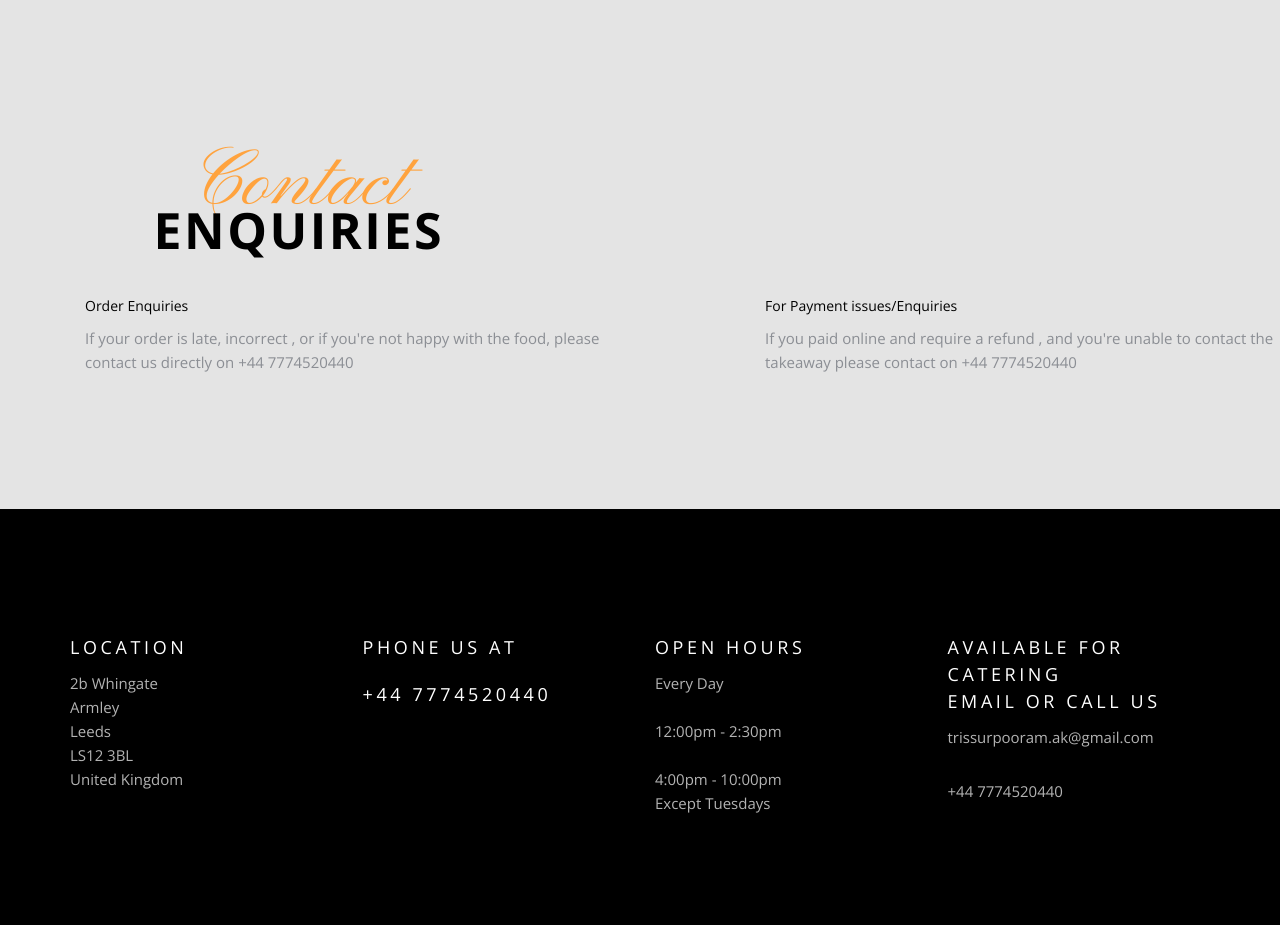
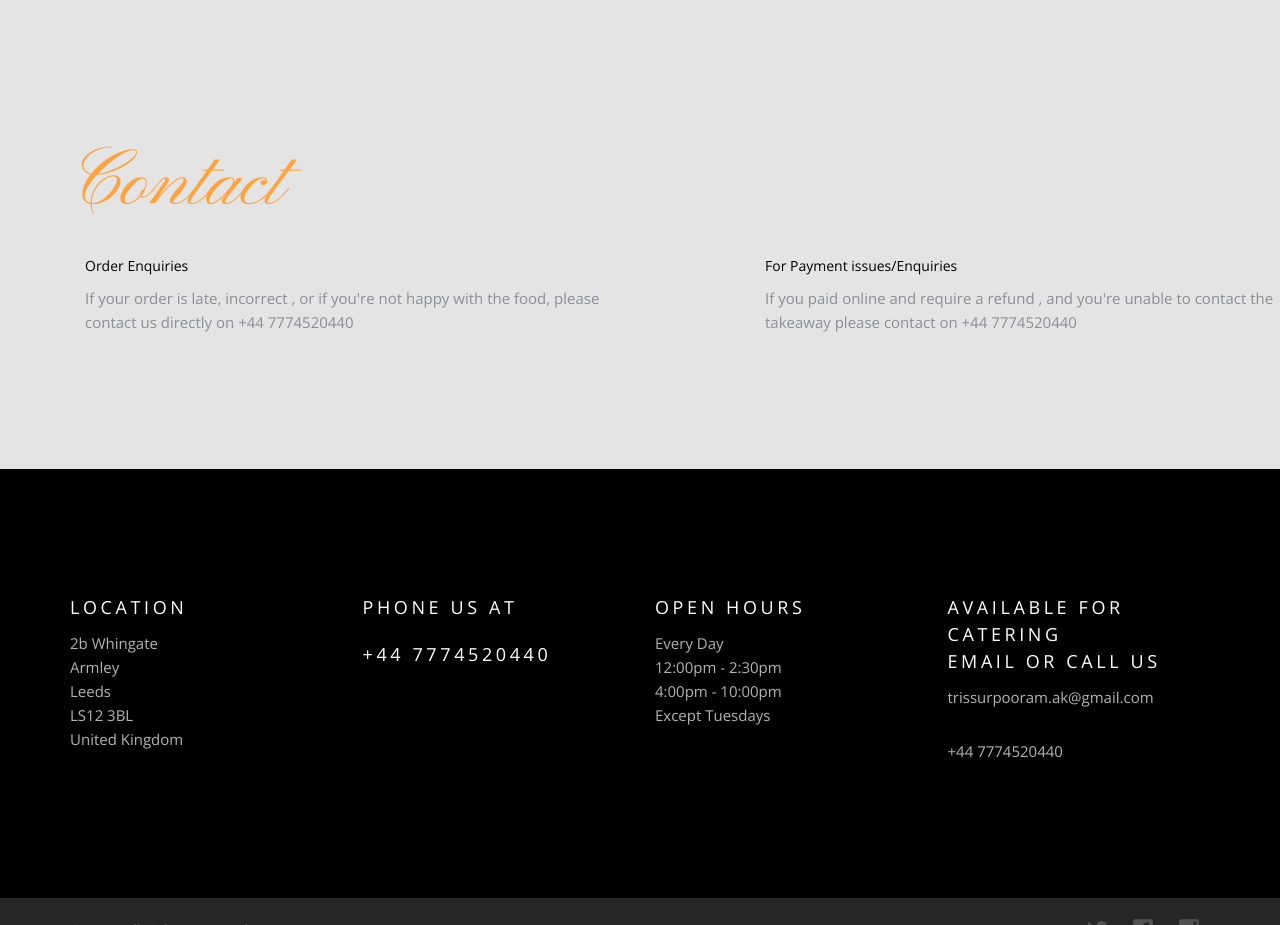
Before and after one commit to trissurpooram/trissurpooram, a plain HTML site: page index.html in a window 1280 px wide. Shown: the part 3200-4125 px from the top of the page. Drawn offline with nearby package versions, Linux system fonts and the light colour scheme; files whose address does not match are found by name.

Commit message:
Add files via upload

```diff
--- a/index.html
+++ b/index.html
@@ -629,10 +629,9 @@
         <div class="container">
             <div class="row">
 
-                <div class="col-md-5 text-center probootstrap-animate">
+                <div class="col-md-5 probootstrap-animate">
                     <div class="probootstrap-heading dark">
                         <h1 class="primary-heading">Contact</h1>
-                        <h3 class="secondary-heading">Enquiries</h3>
                     </div>
                 </div>
                 <div class="col-md-12 text-left probootstrap-animate">
@@ -700,7 +699,7 @@
                         <div class="row">
                             <div class="col-md-6">
                                 <h3>Open Hours</h3>
-                                <p>Every Day <br><br> 12:00pm - 2:30pm <br><br> 4:00pm - 10:00pm<br>Except Tuesdays</p>
+                                <p>Every Day <br> 12:00pm - 2:30pm <br> 4:00pm - 10:00pm<br>Except Tuesdays</p>
                             </div>
 
                             <div class="col-md-6">
```
